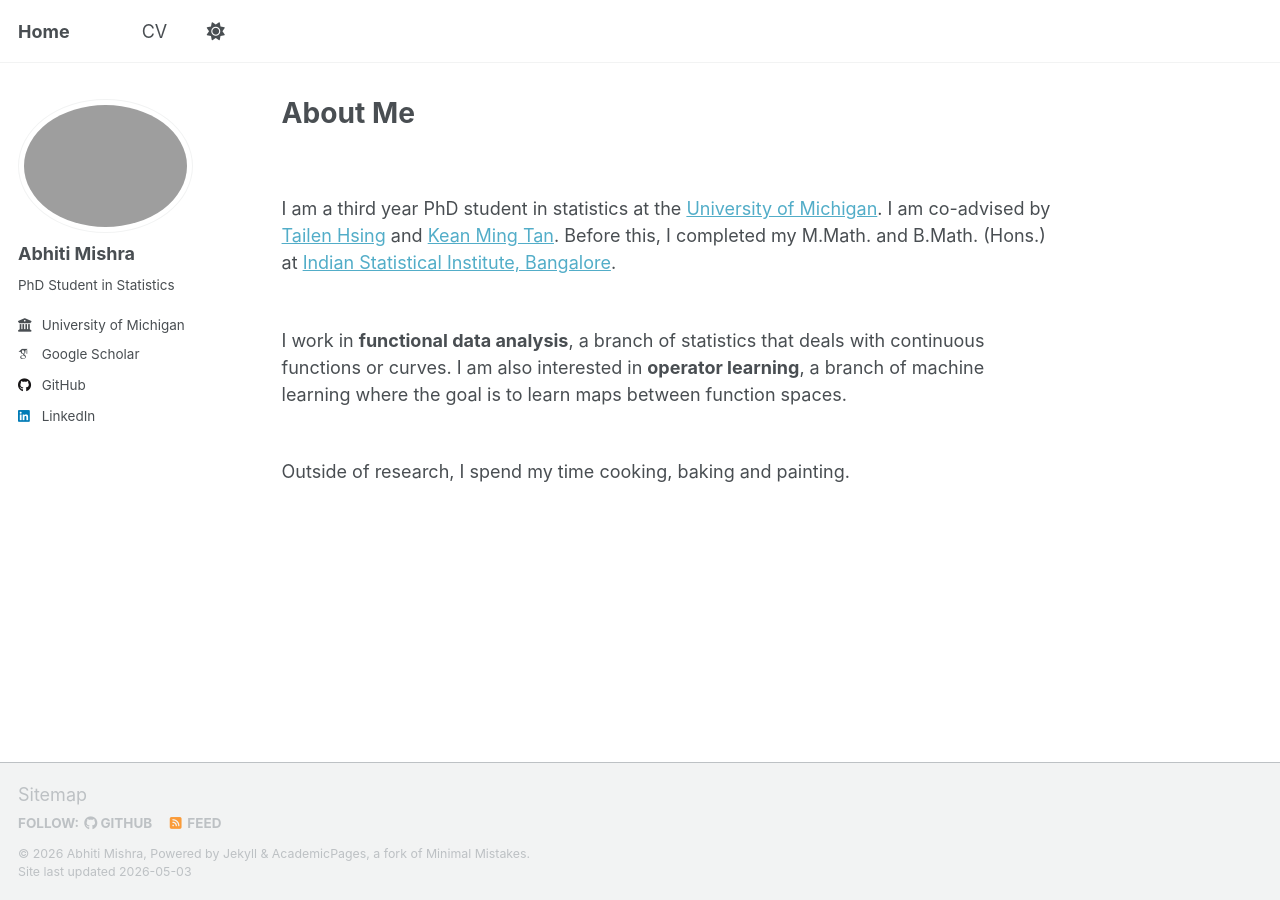
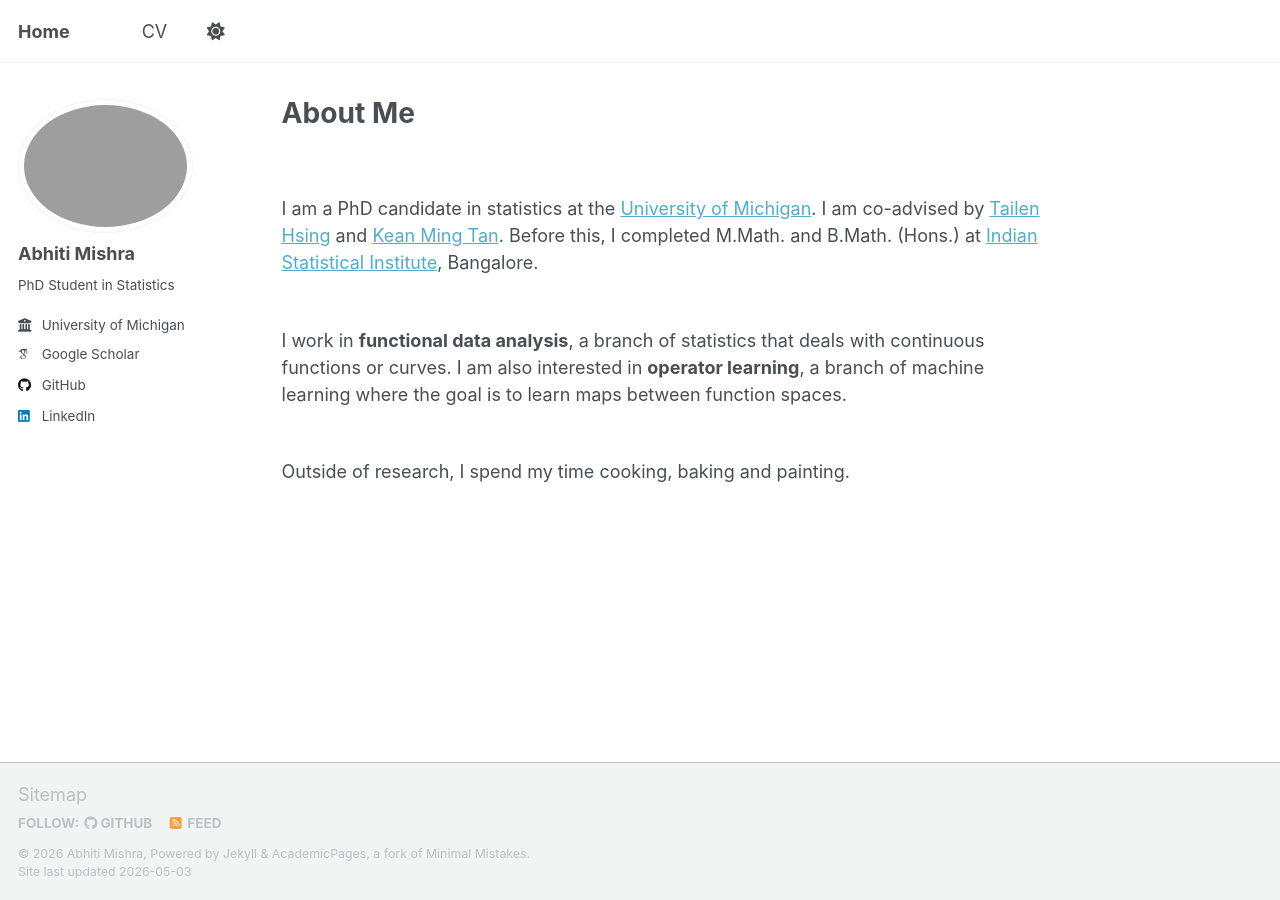
Before and after one commit to abhiti23/abhiti23.github.io, a Jekyll site: the page built from _pages/about.md, in a window 1280 px wide. Built offline with Jekyll 4.4.1, drawn with Linux system fonts in a browser that asks for light colours; some web fonts are replaced; a script that is not in the unit is left out.

Commit message:
became a candidate

```diff
--- a/_pages/about.md
+++ b/_pages/about.md
@@ -9,8 +9,8 @@ redirect_from:
 
 
 <br /><br />
- I am a third year PhD student in statistics at the [University of Michigan](https://lsa.umich.edu/stats). I am co-advised by [Tailen Hsing](https://dept.stat.lsa.umich.edu/~thsing/) and [Kean Ming Tan](http://www.keanmingtan.com/).
- Before this, I completed my M.Math. and B.Math. (Hons.) at [Indian Statistical Institute, Bangalore](https://www.isibang.ac.in/).
+ I am a PhD candidate in statistics at the [University of Michigan](https://lsa.umich.edu/stats). I am co-advised by [Tailen Hsing](https://dept.stat.lsa.umich.edu/~thsing/) and [Kean Ming Tan](http://www.keanmingtan.com/).
+ Before this, I completed M.Math. and B.Math. (Hons.) at [Indian Statistical Institute](https://www.isibang.ac.in/), Bangalore.
 <br /><br />
 
 I work in **functional data analysis**, a branch of statistics that deals with continuous functions or curves.
```
Also changed, not shown: _pages/cv.md (+2 -2 lines).
